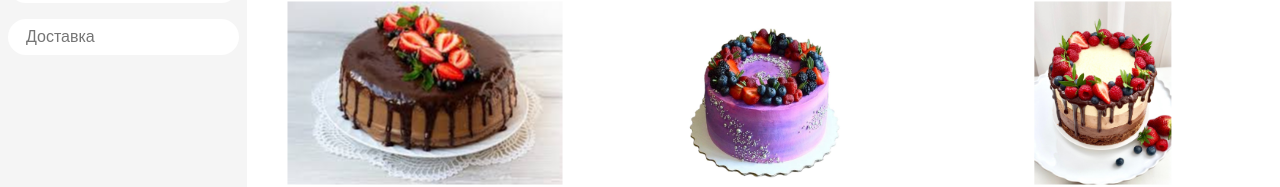
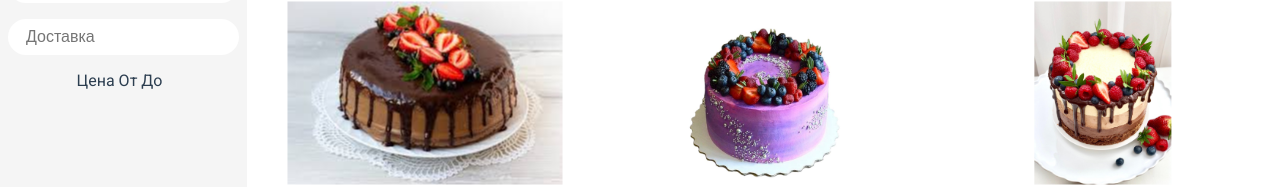
Before and after one commit to Something-Digital/tortix, a Vue app in the folder frontend/: page / in a window 1280 px wide. Shown: the part 189-376 px from the top of the page. Built offline with nearby package versions, Linux system fonts and the light colour scheme.

Commit message:
Price placeholder is added

```diff
--- a/frontend/src/components/Filters.vue
+++ b/frontend/src/components/Filters.vue
@@ -12,6 +12,7 @@
       title="Доставка"
       :items="['Самовывоз', 'До двери', 'Забрать на почте']"
     />
+    <p>Цена От До</p>
   </aside>
 </template>
 
```
